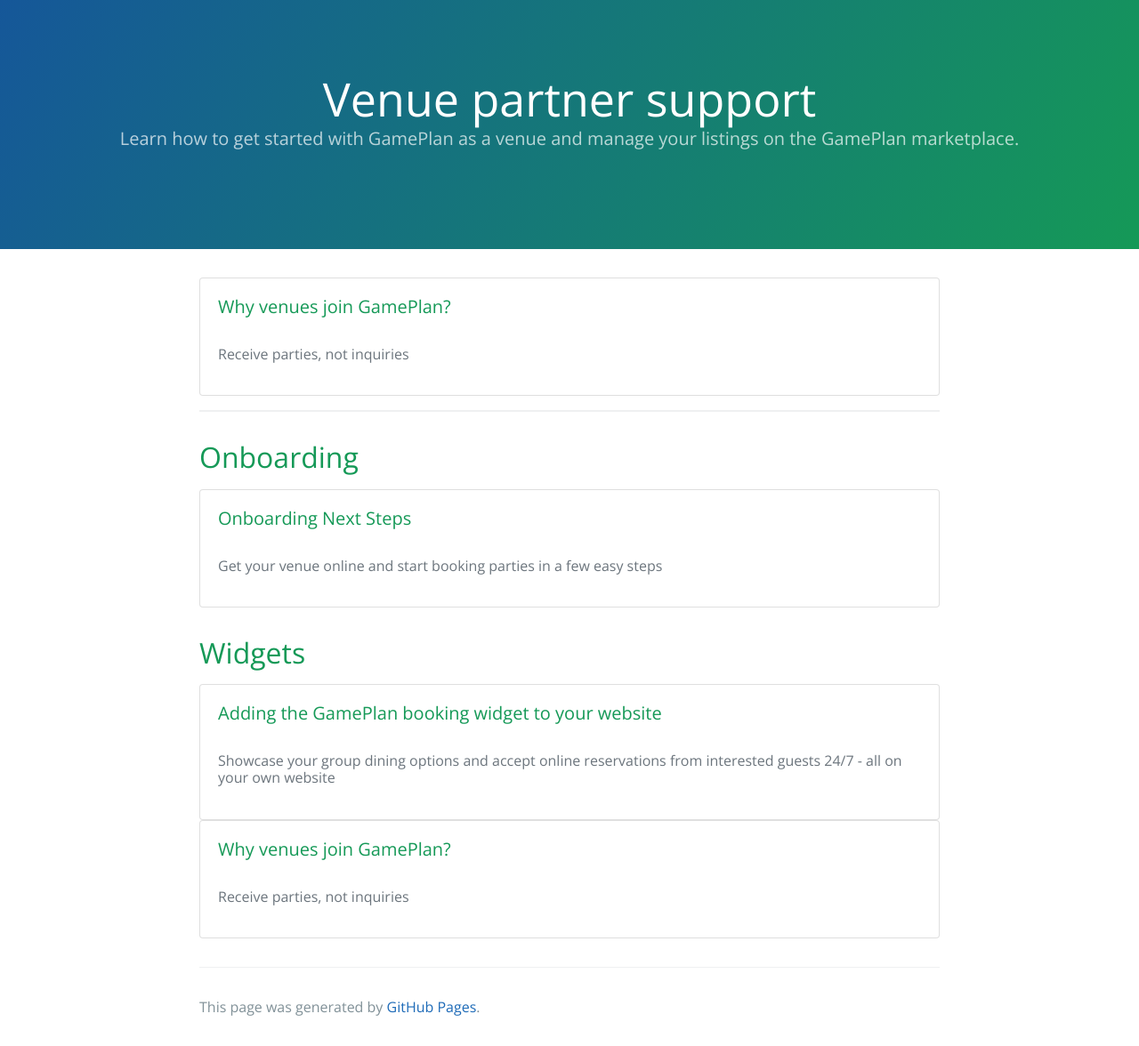
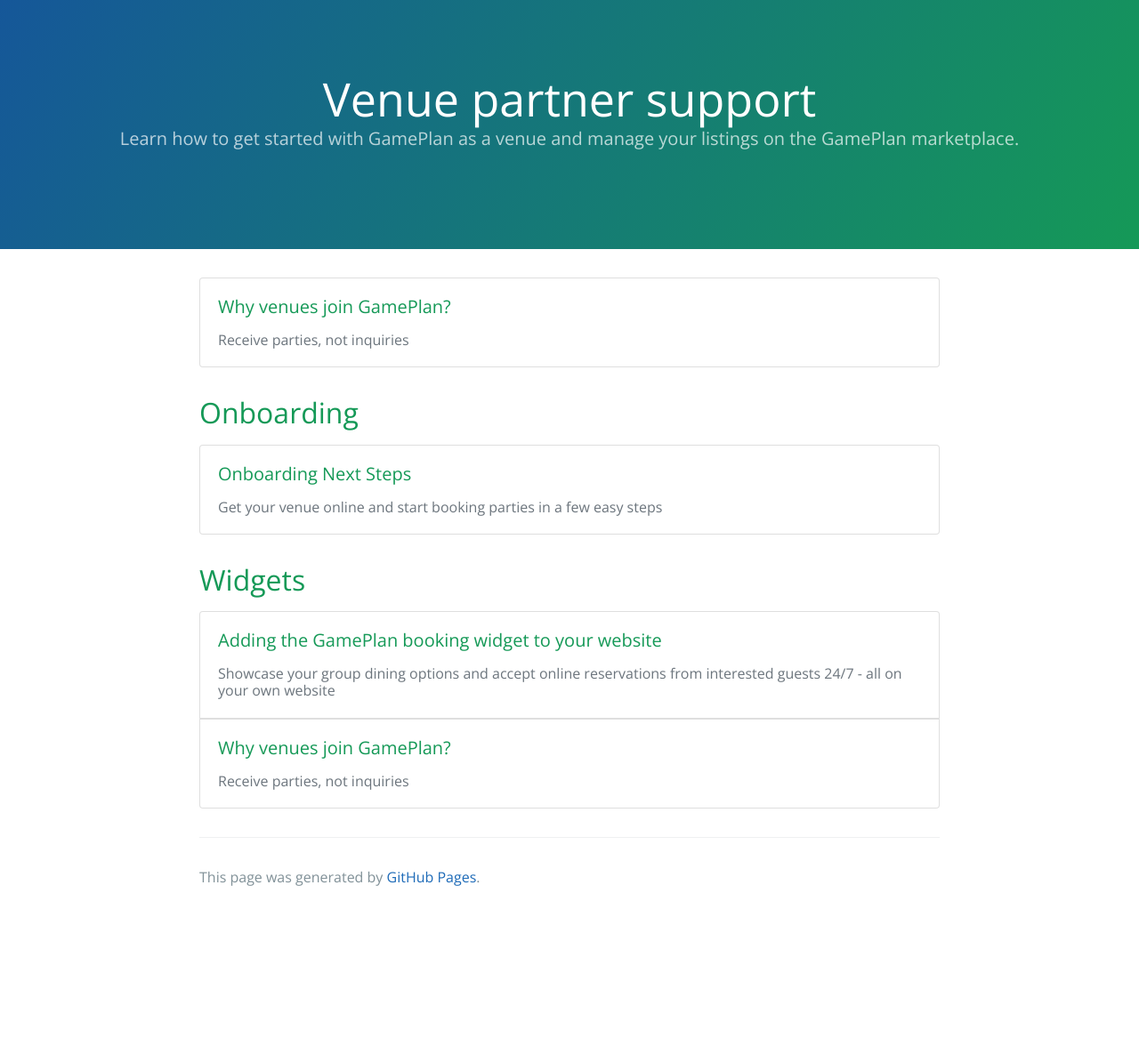
Before and after one commit to gpln/help, a Jekyll site: the page built from venue-partner-support/index.html, in a window 1280 px wide. Shown: the whole page at 89% size. Built offline with Jekyll 4.4.1, drawn with Linux system fonts in a browser that asks for light colours; after the commit the page ends 1030 px from its top, so only the background shows below that.

Commit message:
card style

```diff
--- a/assets/css/style.scss
+++ b/assets/css/style.scss
@@ -2,3 +2,28 @@
 ---
 
 @import '{{ site.theme }}';
+
+a.card {
+  &:hover {
+    text-decoration: none;
+    background: #fcfcfc;
+  }
+
+  h6 {
+    margin: 0;
+  }
+}
+
+.cards .card {
+  border-radius: 0;
+
+  &:first-child {
+    border-top-left-radius: .25rem;
+    border-top-right-radius: .25rem;
+  }
+
+  &:last-child {
+    border-bottom-left-radius: .25rem;
+    border-bottom-right-radius: .25rem;
+  }
+}
--- a/venue-partner-support/index.html
+++ b/venue-partner-support/index.html
@@ -4,26 +4,29 @@
 description: Learn how to get started with GamePlan as a venue and manage your listings on the GamePlan marketplace.
 ---
 
+<div class="cards">
   <a class="card" href="why-venues-join-gameplan">
     <div class="card-body">
       <h5 class="card-title">Why venues join GamePlan?</h5>
       <h6 class="card-subtitle text-muted">Receive parties, not inquiries</h6>
     </div>
   </a>
-
-<hr />
+</div>
 
 <h2>Onboarding</h2>
 
+<div class="cards">
   <a class="card" href="onboarding-next-steps">
     <div class="card-body">
       <h5 class="card-title">Onboarding Next Steps</h5>
       <h6 class="card-subtitle text-muted">Get your venue online and start booking parties in a few easy steps</h6>
     </div>
   </a>
+</div>
 
 <h2>Widgets</h2>
 
+<div class="cards">
   <a class="card" href="adding-the-gameplan-booking-widget-to-your-website">
     <div class="card-body">
       <h5 class="card-title">Adding the GamePlan booking widget to your website</h5>
@@ -37,3 +40,4 @@
       <h6 class="card-subtitle text-muted">Receive parties, not inquiries</h6>
     </div>
   </a>
+</div>
```
Lines whose indentation alone changed are shown as unchanged.
